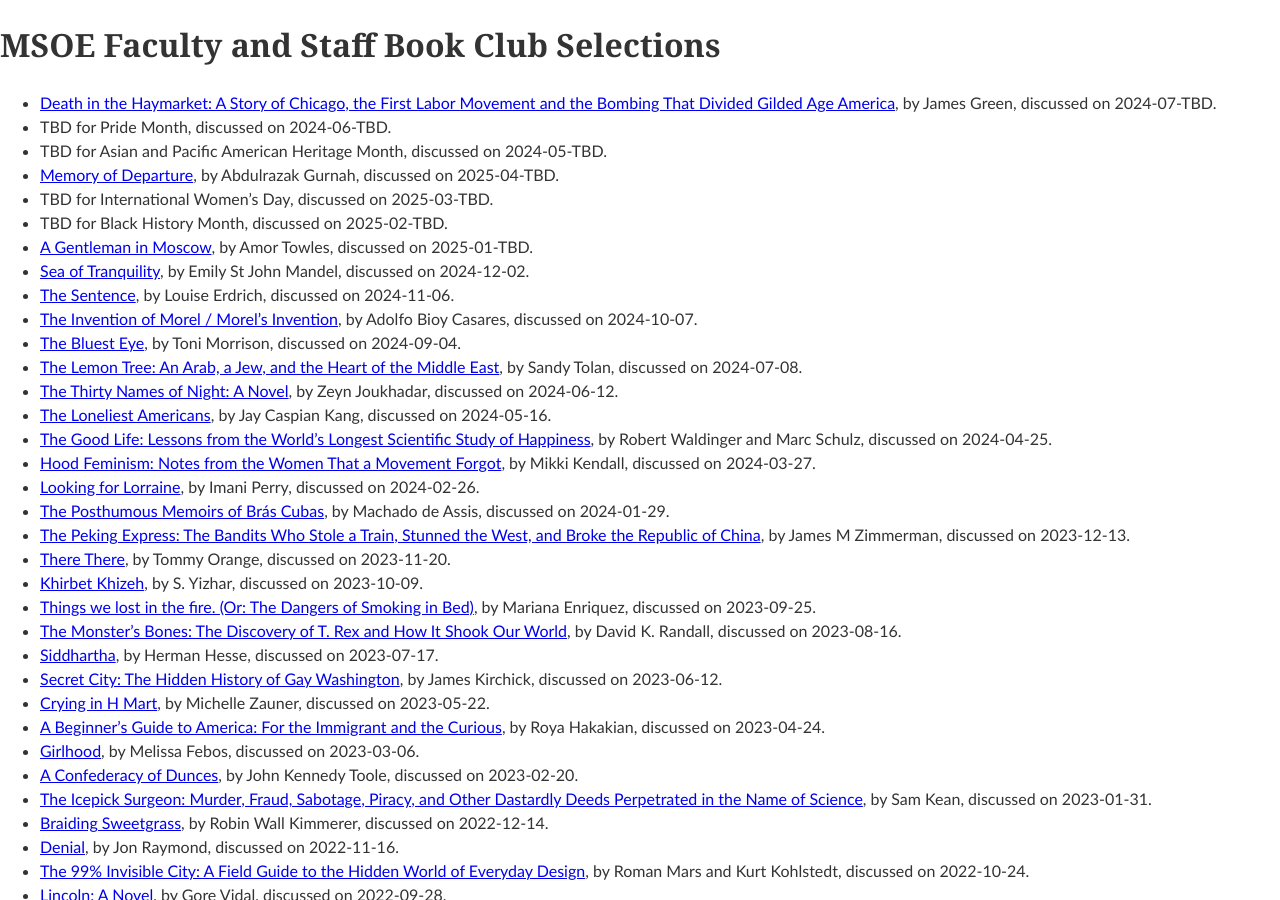
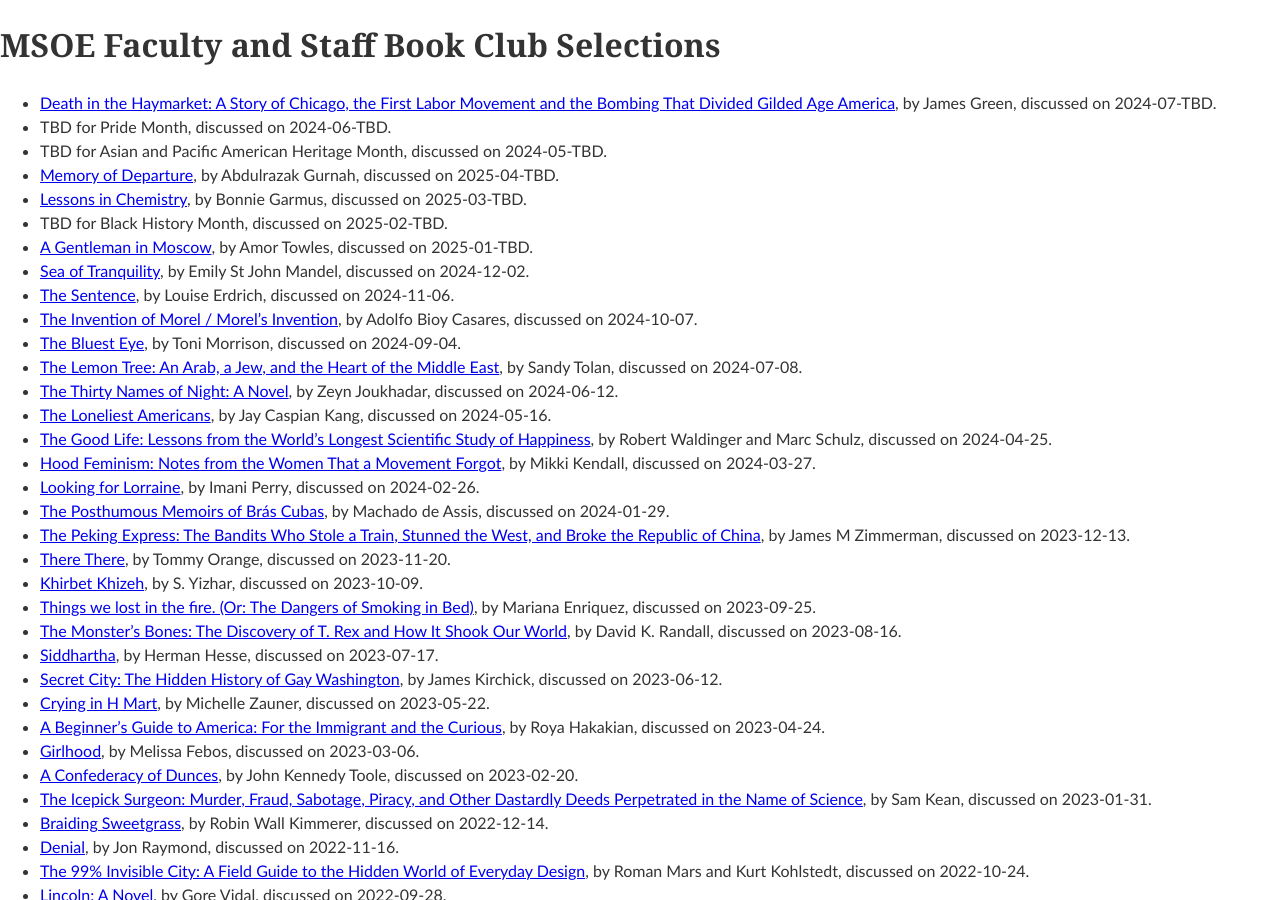
Before and after one commit to edurant/edurant.github.io, a Jekyll site: the page built from misc/bookClub.md, in a window 1280 px wide and 900 px high. Built offline with Jekyll 4.4.1, drawn with Linux system fonts in a browser that asks for light colours; our own code applies the rules of GitHub Pages for plain Markdown files.

Commit message:
Book club made IWD selection for 2025

```diff
--- a/misc/bookClub.md
+++ b/misc/bookClub.md
@@ -1,13 +1,13 @@
 ---
 title: "MSOE Faculty and Staff Book Club Selections"
-date: 2024-09-16 15:40:30 -0500
+date: 2024-09-20 10:07:30 -0500
 ---
 
 * [Death in the Haymarket: A Story of Chicago, the First Labor Movement and the Bombing That Divided Gilded Age America](https://bookshop.org/p/books/death-in-the-haymarket-a-story-of-chicago-the-first-labor-movement-and-the-bombing-that-divided-gilded-age-america-james-green/7831023), by James Green, discussed on 2024-07-TBD.
 * TBD for Pride Month, discussed on 2024-06-TBD.
 * TBD for Asian and Pacific American Heritage Month, discussed on 2024-05-TBD.
 * [Memory of Departure](https://bookshop.org/p/books/memory-of-departure-by-the-winner-of-the-nobel-prize-in-literature-2021-abdulrazak-gurnah/17772589), by Abdulrazak Gurnah, discussed on 2025-04-TBD.
-* TBD for International Women's Day, discussed on 2025-03-TBD.
+* [Lessons in Chemistry](https://bookshop.org/p/books/lessons-in-chemistry-bonnie-garmus/19638865), by Bonnie Garmus, discussed on 2025-03-TBD.
 * TBD for Black History Month, discussed on 2025-02-TBD.
 * [A Gentleman in Moscow](https://bookshop.org/books/a-gentleman-in-moscow/9780143110439), by Amor Towles, discussed on 2025-01-TBD.
 * [Sea of Tranquility](https://bookshop.org/p/books/sea-of-tranquility-emily-st-john-mandel/17768221), by Emily St John Mandel, discussed on 2024-12-02.
```
